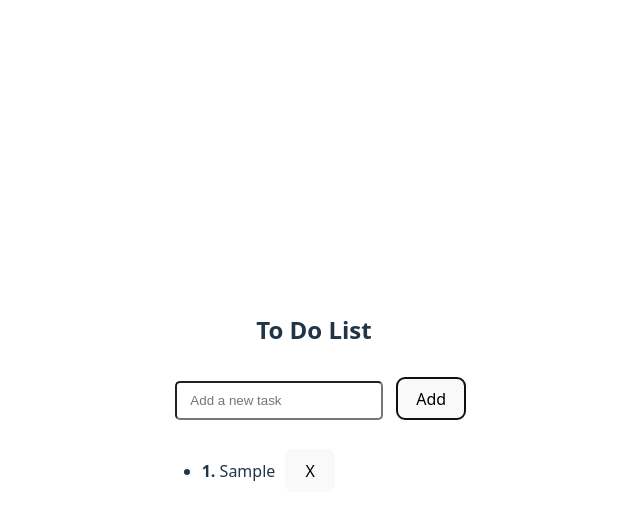
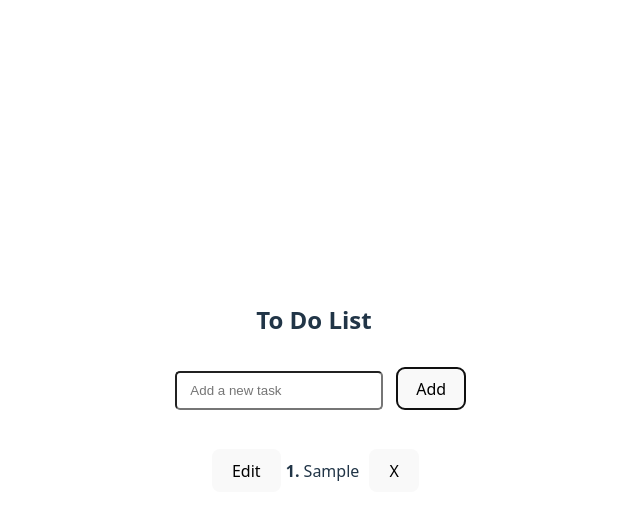
Before and after one commit to rutanshubhayani/React-TodoApp, a React (Vite) app: page / in a window 1280 px wide. Both pictures are taken after typing "Sample" into the empty fields and a click on the button "Add". Shown: the top 520 px of the page, without its empty margins (326-966 px from the left). Built offline with nearby package versions, Linux system fonts and the light colour scheme.

Commit message:
update todo

```diff
--- a/src/components/add-todo.jsx
+++ b/src/components/add-todo.jsx
@@ -4,28 +4,46 @@ function AddTodo() {
     const [todoList, setTodoList] = useState([]);
     const [value, setValue] = useState("");
     const [idCounter, setIdCounter] = useState(1);
+    const [isEditing, setIsEditing] = useState(false);
+    const [editId, setEditId] = useState(null);
+
     const handleChange = (event) => {
         setValue(event.target.value);
     };
 
-    const handleAddTodo = () => {
+    const handleAddOrUpdateTodo = () => {
         if (!value) {
             console.log("Please enter a task");
             return;
         }
 
-        const todo = {
-            id: idCounter,
-            text: value
-        };
+        if (isEditing) {
+            setTodoList(todoList.map(todo =>
+                todo.id === editId ? { ...todo, text: value } : todo
+            ));
+            setIsEditing(false);
+            setEditId(null);
+        } else {
+            const todo = {
+                id: idCounter,
+                text: value
+            };
+            setTodoList([...todoList, todo]);
+            setIdCounter(idCounter + 1);
+        }
 
-        setTodoList([...todoList, todo]);
         setValue("");
-        setIdCounter(idCounter + 1);
     };
 
     const deleteTodo = (id) => {
         setTodoList(todoList.filter((task) => task.id !== id));
+    };
+
+    const editTodo = (id) => {
+        const todoToEdit = todoList.find(todo => todo.id === id);
+        setValue(todoToEdit.text);
+        setIsEditing(true);
+        setEditId(id);
     };
 
     useEffect(() => {
@@ -36,10 +54,12 @@ function AddTodo() {
         <>
             <h2>To Do List</h2>
             <input className='Input' value={value} onChange={handleChange} type="text" placeholder="Add a new task" />
-            <button onClick={handleAddTodo}>Add</button>
-            <ul style={{ textAlign: 'left' }}>
+            <button onClick={handleAddOrUpdateTodo}>{isEditing ? "Update" : "Add"}</button>
+            <ul style={{ textAlign: 'left', listStyleType: 'none' }}>
                 {todoList.map((task) => (
-                    <li key={task.id}>
+                    <li style={{padding:'5px'}} key={task.id}>
+                        <button onClick={() => editTodo(task.id)} style={{ margin: '5px' }}>Edit</button>
+
                         <strong>{task.id}.</strong> {task.text}
                         <button onClick={() => deleteTodo(task.id)} style={{ marginLeft: '10px' }}>X</button>
                     </li>
@@ -64,6 +84,9 @@ export default AddTodo;
 
 
 
+
+
+
 // 1.Create edit button.
 // 2.Keep edit button in all todos.
 // 3.Handle edit button click and add todo value in input box.
```
